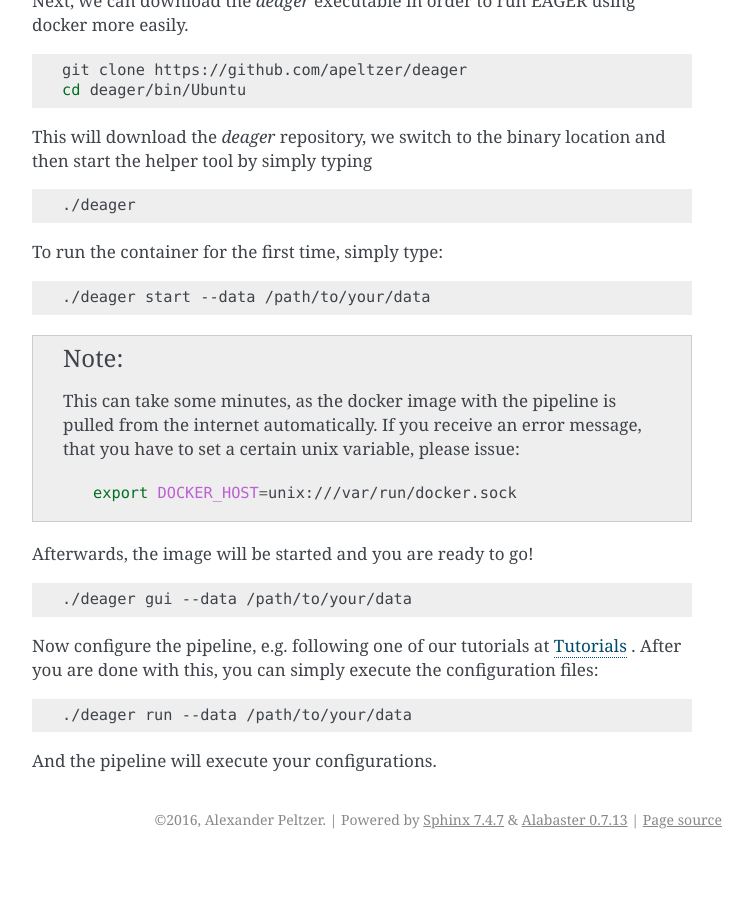
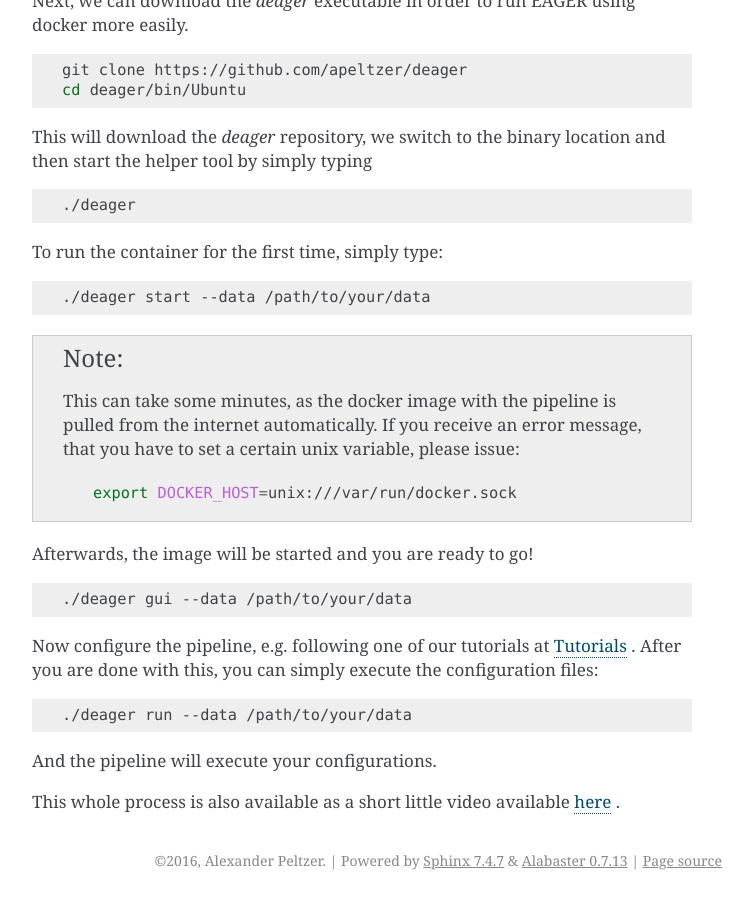
Before and after one commit to apeltzer/EAGER-GUI, a Sphinx documentation site: the page built from docs/contents/userguide.rst, in a window 1280 px wide and 900 px high, scrolled down 1356 px. Shown: the whole window, without its empty margins (388-1141 px from the left). Built offline with Sphinx 7.4.7, drawn with Linux system fonts in a browser that asks for light colours; before the commit the page ends 2215 px from its top, so only the background shows below that.

Commit message:
Updated video

```diff
--- a/docs/contents/userguide.rst
+++ b/docs/contents/userguide.rst
@@ -83,3 +83,5 @@
   ./deager run --data /path/to/your/data
 
 And the pipeline will execute your configurations.
+
+This whole process is also available as a short little video available `here <https://youtu.be/dfsrUIEr2UY>`_ .
```
